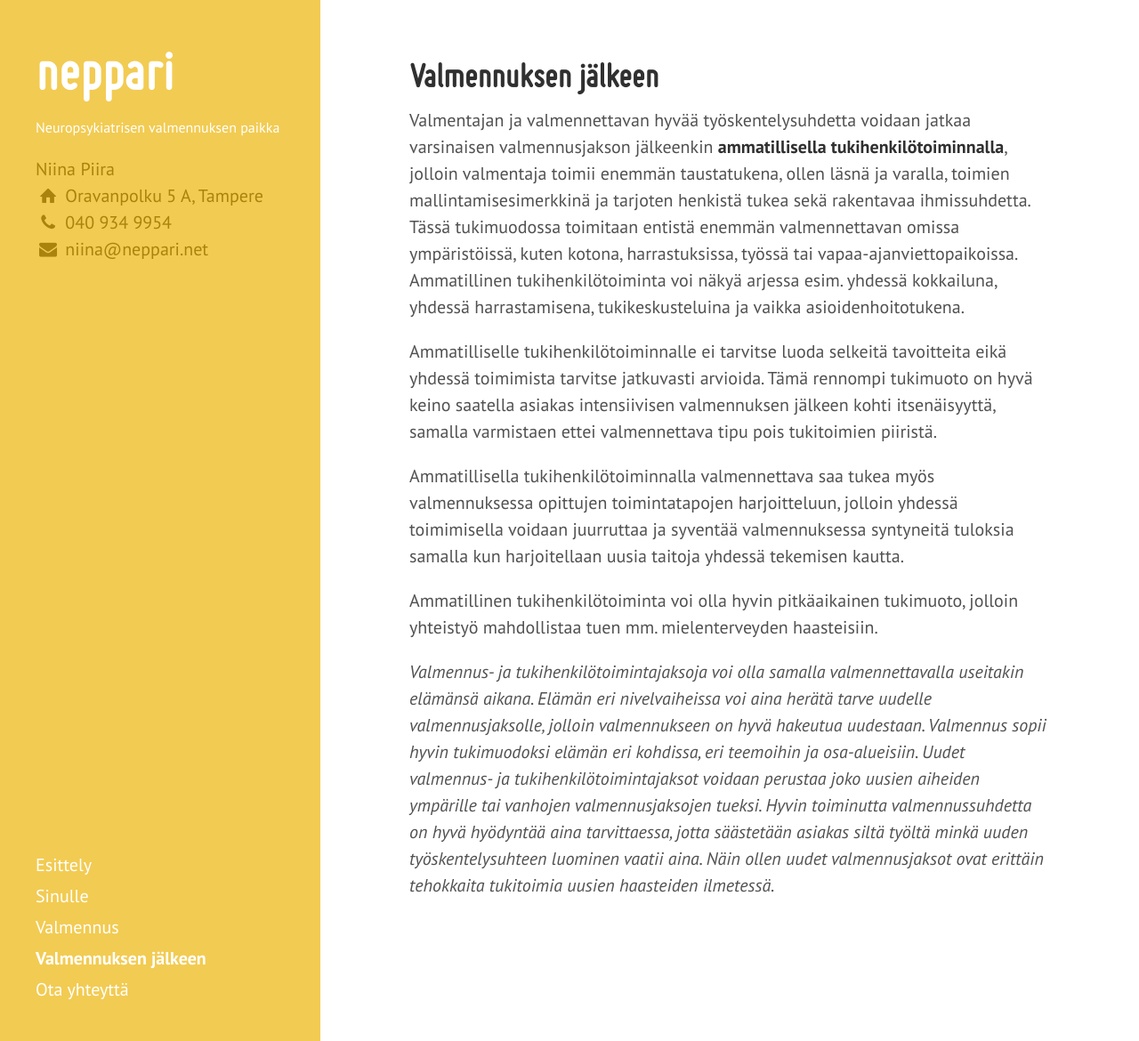
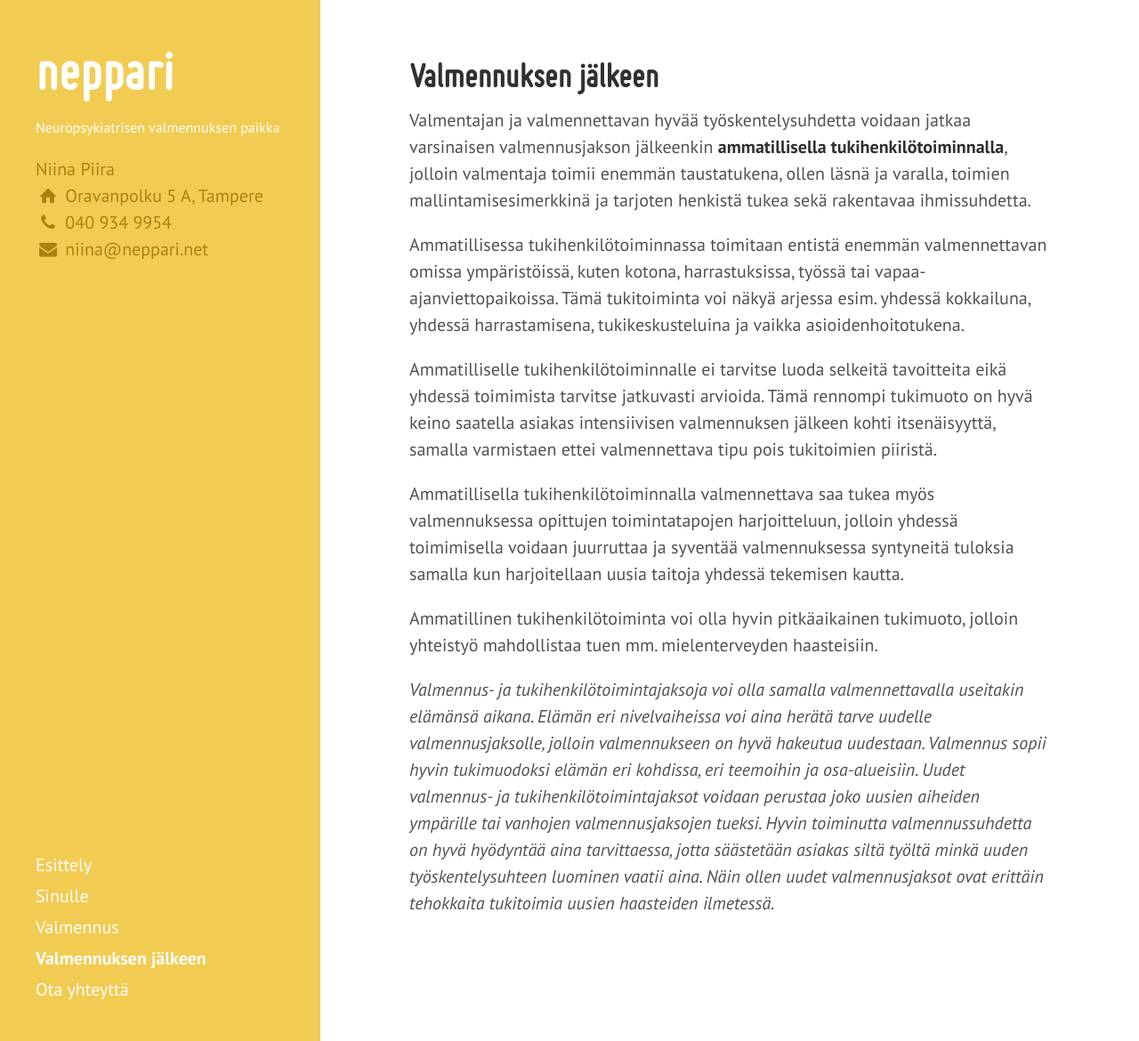
Before and after one commit to niinapiira/neppari.net, a Jekyll site: the page built from valmennuksen-jalkeen.md, in a window 1280 px wide and 1170 px high. Shown: the whole window at 89% size. Built offline with Jekyll 4.4.1, drawn with Linux system fonts in a browser that asks for light colours; Markdown is read by kramdown in place of the engine named in the settings.

Commit message:
Updated valmennuksen-jalkeen.md

```diff
--- a/valmennuksen-jalkeen.md
+++ b/valmennuksen-jalkeen.md
@@ -5,7 +5,9 @@ title: Valmennuksen jälkeen
 published: true
 ---
 
-Valmentajan ja valmennettavan hyvää työskentelysuhdetta voidaan jatkaa varsinaisen valmennusjakson jälkeenkin **ammatillisella tukihenkilötoiminnalla**, jolloin valmentaja toimii enemmän taustatukena, ollen läsnä ja varalla, toimien mallintamisesimerkkinä ja tarjoten henkistä tukea sekä rakentavaa ihmissuhdetta. Tässä tukimuodossa toimitaan entistä enemmän valmennettavan omissa ympäristöissä, kuten kotona, harrastuksissa, työssä tai vapaa-ajanviettopaikoissa. Ammatillinen tukihenkilötoiminta voi näkyä arjessa esim. yhdessä kokkailuna, yhdessä harrastamisena, tukikeskusteluina ja vaikka asioidenhoitotukena.
+Valmentajan ja valmennettavan hyvää työskentelysuhdetta voidaan jatkaa varsinaisen valmennusjakson jälkeenkin **ammatillisella tukihenkilötoiminnalla**, jolloin valmentaja toimii enemmän taustatukena, ollen läsnä ja varalla, toimien mallintamisesimerkkinä ja tarjoten henkistä tukea sekä rakentavaa ihmissuhdetta.
+
+Ammatillisessa tukihenkilötoiminnassa toimitaan entistä enemmän valmennettavan omissa ympäristöissä, kuten kotona, harrastuksissa, työssä tai vapaa-ajanviettopaikoissa. Tämä tukitoiminta voi näkyä arjessa esim. yhdessä kokkailuna, yhdessä harrastamisena, tukikeskusteluina ja vaikka asioidenhoitotukena.
 
 Ammatilliselle tukihenkilötoiminnalle ei tarvitse luoda selkeitä tavoitteita eikä yhdessä toimimista tarvitse jatkuvasti arvioida. Tämä rennompi tukimuoto on hyvä keino saatella asiakas intensiivisen valmennuksen jälkeen kohti itsenäisyyttä, samalla varmistaen ettei valmennettava tipu pois tukitoimien piiristä.
 
```
